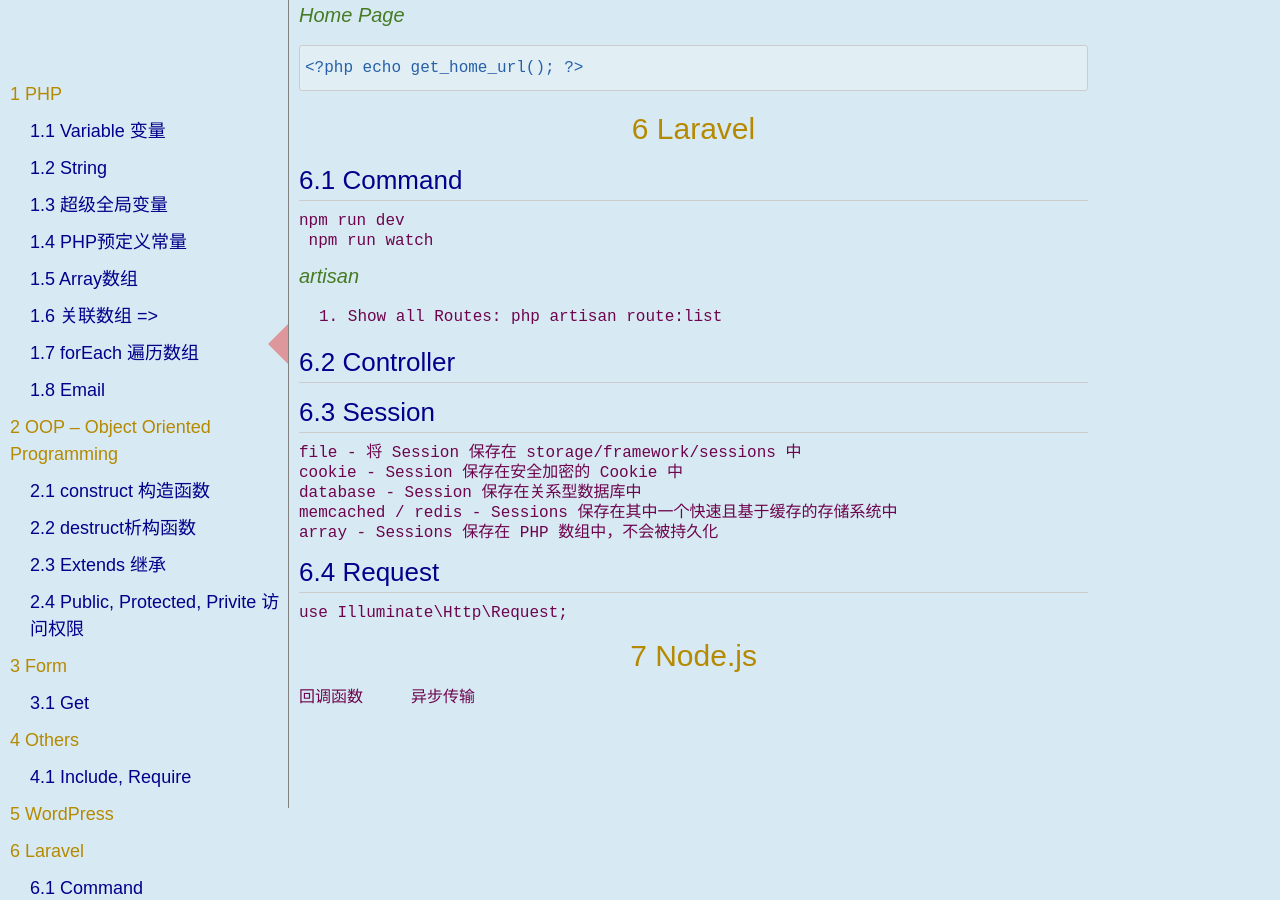
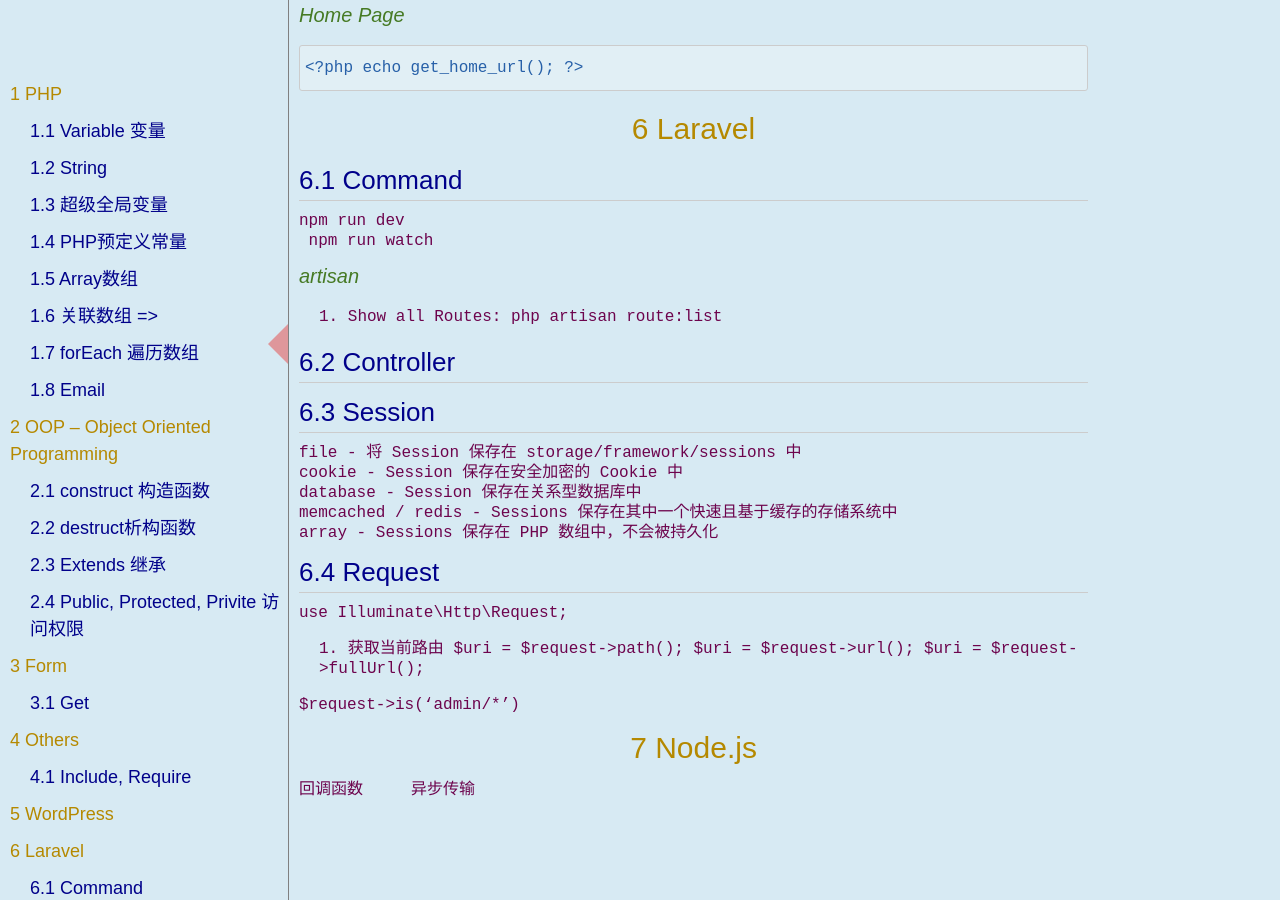
Before and after one commit to rfd3344a/rfd3344.github.io, a Jekyll site: the page built from notes/PHP_Node.md, in a window 1280 px wide and 900 px high, scrolled down 6613 px. Built offline with Jekyll 4.4.1, drawn with Linux system fonts in a browser that asks for light colours; nearby versions of some CDN libraries; some web fonts are replaced; our own code applies the rules of GitHub Pages for plain Markdown files.

Commit message:
Update PHP_Node.md

```diff
--- a/notes/PHP_Node.md
+++ b/notes/PHP_Node.md
@@ -320,8 +320,13 @@
 ## Request
 use Illuminate\Http\Request;
 
+1. 获取当前路由
+$uri = $request->path();
+$uri = $request->url();
+$uri = $request->fullUrl();
 
 
+$request->is('admin/*')
 
 
 
```
